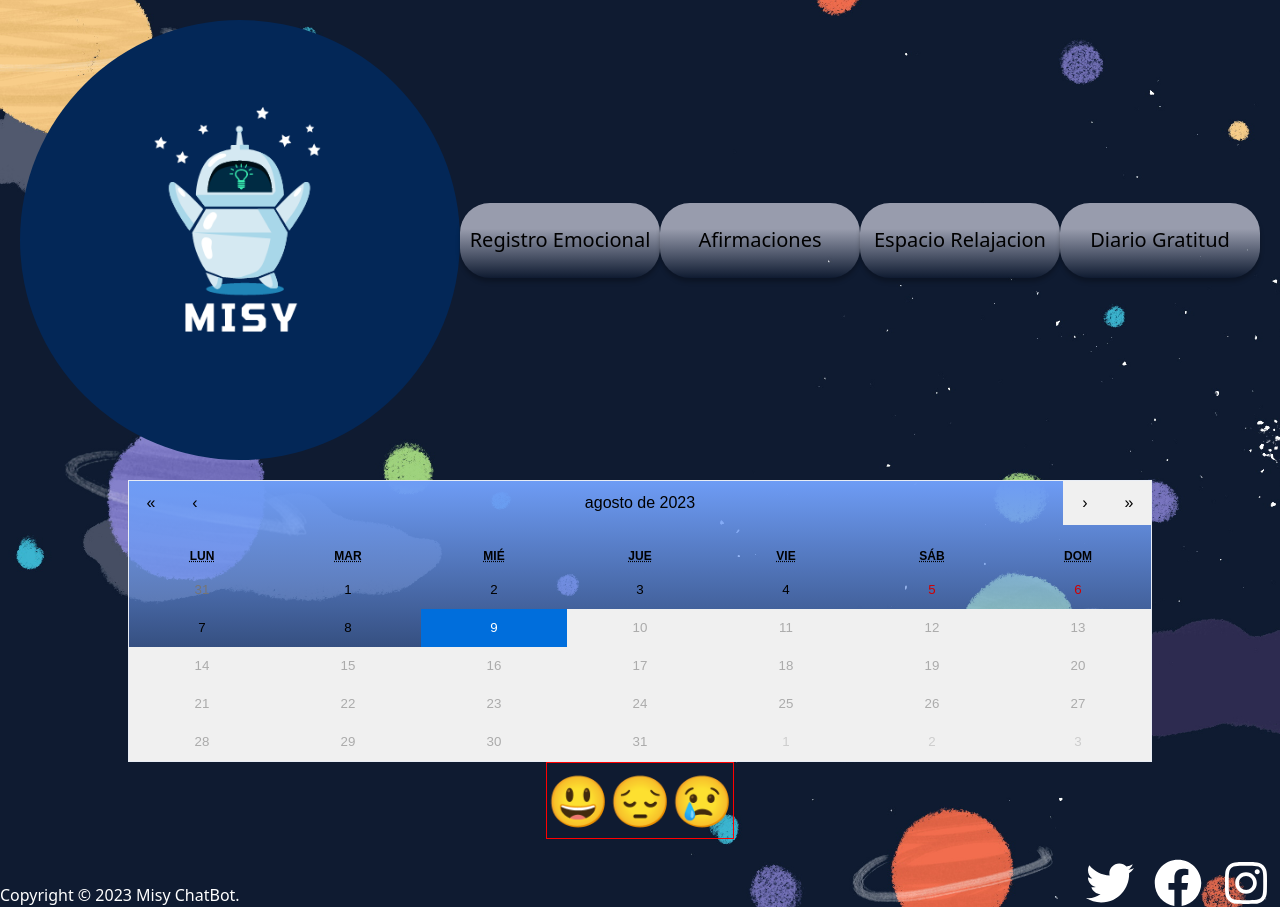
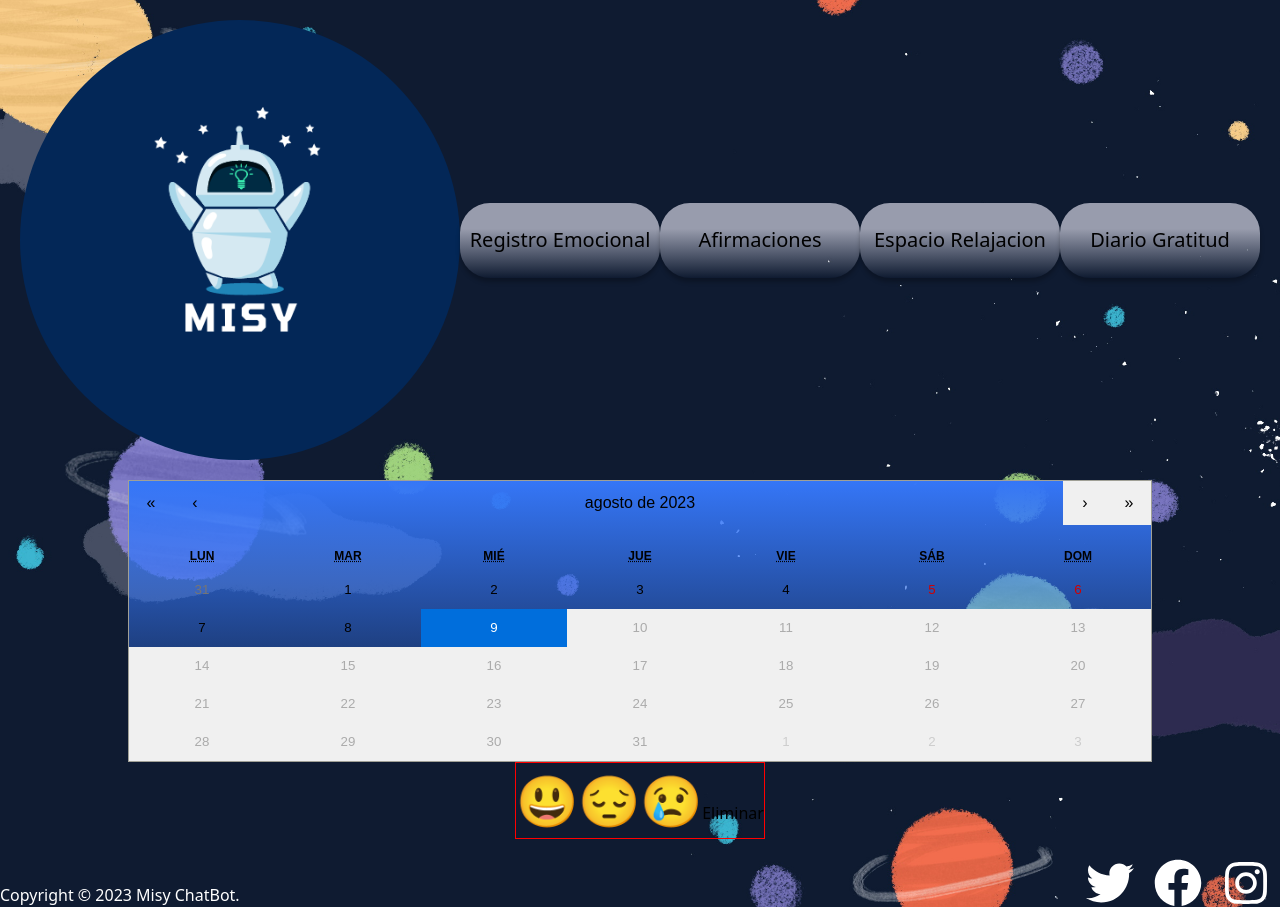
Before and after one commit to Misael-Corts/Misy-ChatBot, a Next.js app: page /RegistroEmocional in a window 1280 px wide. Built offline with nearby package versions, Linux system fonts and the light colour scheme.

Commit message:
eliminar emojis en registro emocional y se almacenan en localstorage

```diff
--- a/src/app/RegistroEmocional/page.js
+++ b/src/app/RegistroEmocional/page.js
@@ -1,5 +1,5 @@
 'use client' //para que no sea procesada en el servidor
-import { useState } from "react"
+import { useState, useEffect } from "react"
 import Calendar from 'react-calendar';
 import 'react-calendar/dist/Calendar.css';
 import styles from '@/styles/registroEmocional.module.css';
@@ -10,6 +10,21 @@ export default function RegistroEmocionalPageClient() {
     const [selectedDate, setSelectedDate] = useState(new Date());
     const [selectedEmotion, setSelectedEmotion] = useState('');
     const [emojiDates, setEmojiDates] = useState({});
+
+        // Cargar notas almacenadas en localStorage al cargar la página
+    useEffect(() => {
+        if (typeof window !== 'undefined') {
+        const savedNotes = JSON.parse(localStorage.getItem('emojiDates') || '[]');
+        setEmojiDates(savedNotes);
+        }
+    }, []);
+
+    // Guardar notas en localStorage cuando cambian
+    useEffect(() => {
+        if (typeof window !== 'undefined') {
+        localStorage.setItem('emojiDates', JSON.stringify(emojiDates));
+        }
+    }, [emojiDates]);
 
 
     const handleDateChange = (date) => {
@@ -23,6 +38,23 @@ export default function RegistroEmocionalPageClient() {
         setEmojiDates(updatedEmojiDates);
     };
 
+    const deleteEmoji = () => {
+        // Clona el objeto emojiDates para evitar modificarlo directamente.
+        const emojiDatesClone = { ...emojiDates };
+
+        const DateEmoji = new Date(selectedDate);
+
+        // Convierte DateEmoji a una cadena para que coincida con el formato de las claves.
+        const DateEmojiString = DateEmoji.toISOString();
+
+        // Verifica si la clave existe en el objeto clonado.
+        if (emojiDatesClone.hasOwnProperty(DateEmojiString)) {
+            delete emojiDatesClone[DateEmojiString];
+            // Actualiza el estado con el objeto clonado modificado.
+            setEmojiDates(emojiDatesClone);
+        }
+    }
+
     const customTileContent = ({ date, view }) => {
         if (view === 'month') {
             const emoji = emojiDates[date.toISOString()];
@@ -34,12 +66,13 @@ export default function RegistroEmocionalPageClient() {
                 );
             }
         }
+
         return null;
     };
 
     return (
         <Layout>
-        <div className={styles.mainContainer}>
+            <div className={styles.mainContainer}>
                 <Calendar
                     onChange={handleDateChange}
                     value={selectedDate}
@@ -48,7 +81,7 @@ export default function RegistroEmocionalPageClient() {
                     maxDate={new Date()}
                     locale="es"
                 />
-            <div className={styles.emotionSelector}>
+                <div className={styles.emotionSelector}>
                     <button onClick={() => handleEmotionSelect('😃')} className={styles.emotionButton}>
                         😃
                     </button>
@@ -58,9 +91,11 @@ export default function RegistroEmocionalPageClient() {
                     <button onClick={() => handleEmotionSelect('😢')} className={styles.emotionButton}>
                         😢
                     </button>
+                    <button onClick={() => deleteEmoji()}>Eliminar</button>
+
                     {/* Agrega más botones con emojis de emociones según sea necesario */}
+                </div>
             </div>
-        </div>
         </Layout>
 
 
--- a/src/styles/registroEmocional.module.css
+++ b/src/styles/registroEmocional.module.css
@@ -16,9 +16,10 @@
 
 /* Estilos para el calendario */
 .customCalendar {
-    background: linear-gradient(180deg, #6E9CF5 0%, rgba(110, 156, 245, 0.00) 100%);
-    border: 1px solid #E8EDF5;
-    margin: 0 auto; /* Centrar el calendario horizontalmente */
+    /* background: linear-gradient(180deg, #6E9CF5 0%, rgba(110, 156, 245, 0.00) 100%); */
+    background: linear-gradient(180deg, #3576f7 0%, rgba(110, 156, 245, 0.00) 100%);
+    /* border: 1px solid #E8EDF5; */
+    /* margin: 0 auto; Centrar el calendario horizontalmente */
     width: 80%;
     /* max-width: 400px; Ajustar el ancho máximo del calendario */
   }
```
